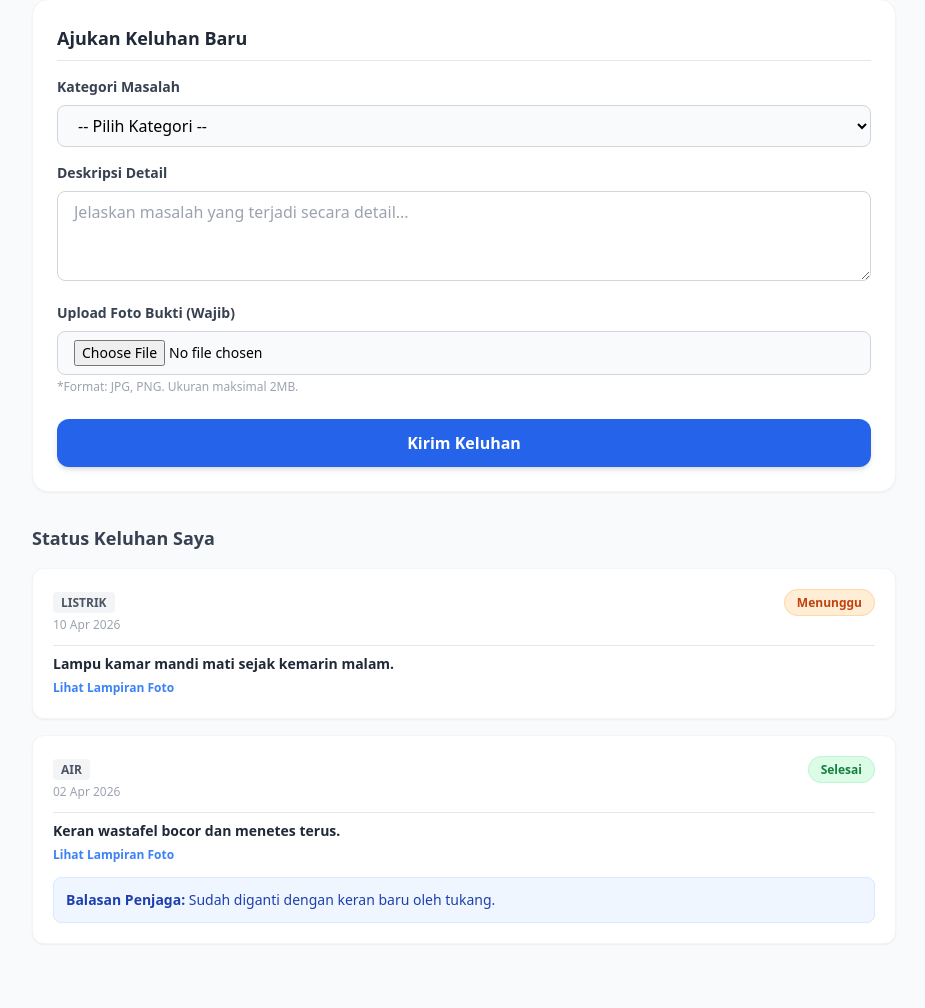
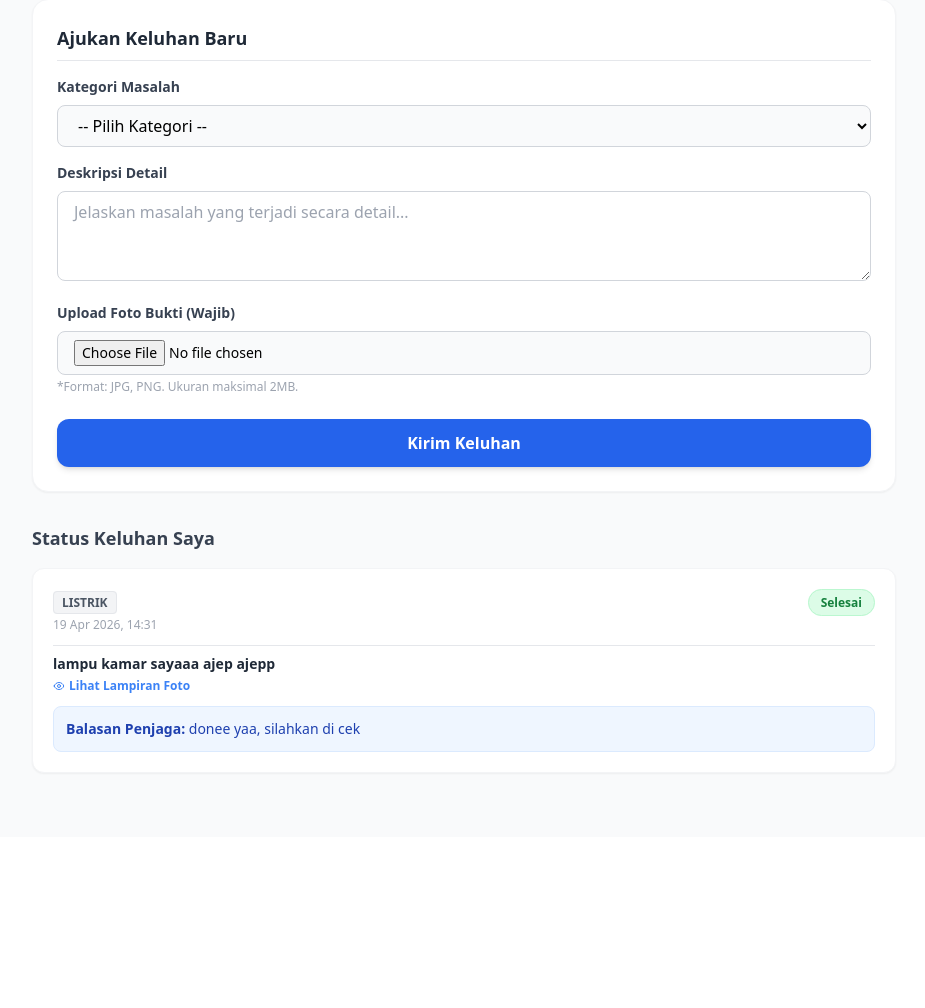
Before and after one commit to tasyakurmaulana/SISTEM-OPERASIONAL-KOSKITA, a PHP site: page /penghuni/keluhan_penghuni.php in a window 1280 px wide. Shown: the part 89-1097 px from the top of the page, without its empty margins (176-1101 px from the left). After the commit the page ends 863 px from the top, so only its background shows below. Run offline with PHP 8.4, Linux system fonts and the light colour scheme; a user stored in the database is signed in; data comes from the database, SQL or seed files in the repository; some libraries are stand-ins or nearby versions.

Commit message:
Update keluhan_penghuni.php

```diff
--- a/penghuni/keluhan_penghuni.php
+++ b/penghuni/keluhan_penghuni.php
@@ -1,20 +1,68 @@
 <?php
 session_start();
+require '../koneksi.php';
+
 if (!isset($_SESSION['id_user']) || $_SESSION['role'] !== 'penghuni') {
     header("Location: ../login.php"); exit;
 }
 
-// Simulasi Data Riwayat Keluhan (PBI-34)
-$riwayat_keluhan = [
-    ['id' => 'KLH-002', 'kategori' => 'Listrik', 'tgl' => '10 Apr 2026', 'deskripsi' => 'Lampu kamar mandi mati sejak kemarin malam.', 'status' => 'Menunggu', 'tanggapan' => ''],
-    ['id' => 'KLH-001', 'kategori' => 'Air', 'tgl' => '02 Apr 2026', 'deskripsi' => 'Keran wastafel bocor dan menetes terus.', 'status' => 'Selesai', 'tanggapan' => 'Sudah diganti dengan keran baru oleh tukang.']
-];
+$id_user = $_SESSION['id_user'];
+
+$query_penghuni = $conn->query("SELECT id_penghuni FROM penghuni WHERE id_user = '$id_user'");
+$id_penghuni = ($query_penghuni->num_rows > 0) ? $query_penghuni->fetch_assoc()['id_penghuni'] : 0;
 
 $pesan_sukses = "";
+$pesan_error = "";
+
 if ($_SERVER['REQUEST_METHOD'] === 'POST') {
-    // Simulasi PBI-32 & PBI-33 (Upload Foto & Insert Data)
-    $pesan_sukses = "Keluhan berhasil dikirim. Penjaga kos akan segera memprosesnya!";
+    $kategori = $conn->real_escape_string($_POST['kategori']);
+    $deskripsi = $conn->real_escape_string($_POST['deskripsi']);
+
+    $target_dir = "../uploads/keluhan/";
+    if (!file_exists($target_dir)) {
+        mkdir($target_dir, 0777, true);
     }
+
+    $file_name = $_FILES["foto_bukti"]["name"];
+    $file_tmp = $_FILES["foto_bukti"]["tmp_name"];
+    $file_size = $_FILES["foto_bukti"]["size"];
+    $file_error = $_FILES["foto_bukti"]["error"];
+
+    $ext = strtolower(pathinfo($file_name, PATHINFO_EXTENSION));
+    $allowed_ext = ['jpg', 'jpeg', 'png'];
+
+    if ($file_error === 0) {
+        if (in_array($ext, $allowed_ext)) {
+            if ($file_size <= 2097152) {
+
+                $new_file_name = "keluhan_" . $id_penghuni . "_" . time() . "." . $ext;
+                $target_file = $target_dir . $new_file_name;
+
+                if (move_uploaded_file($file_tmp, $target_file)) {
+                    $stmt = $conn->prepare("INSERT INTO keluhan (id_penghuni, kategori, deskripsi, foto_bukti, status) VALUES (?, ?, ?, ?, 'Menunggu')");
+                    $stmt->bind_param("isss", $id_penghuni, $kategori, $deskripsi, $new_file_name);
+
+                    if ($stmt->execute()) {
+                        $pesan_sukses = "Keluhan berhasil dikirim! Penjaga kos akan segera memprosesnya.";
+                    } else {
+                        $pesan_error = "Gagal menyimpan keluhan ke database.";
+                    }
+                } else {
+                    $pesan_error = "Gagal mengunggah foto ke server.";
+                }
+            } else {
+                $pesan_error = "Ukuran foto terlalu besar. Maksimal 2MB.";
+            }
+        } else {
+            $pesan_error = "Format foto tidak didukung. Gunakan JPG atau PNG.";
+        }
+    } else {
+        $pesan_error = "Terjadi kesalahan saat memilih foto.";
+    }
+}
+
+
+$query_riwayat = $conn->query("SELECT * FROM keluhan WHERE id_penghuni = '$id_penghuni' ORDER BY tanggal_pengajuan DESC");
 ?>
 
 <!DOCTYPE html>
@@ -26,7 +74,7 @@ if ($_SERVER['REQUEST_METHOD'] === 'POST') {
 <body class="bg-gray-50 font-sans pb-10">
     <nav class="bg-blue-600 text-white shadow-md sticky top-0 z-50">
         <div class="max-w-4xl mx-auto px-4 py-3 flex items-center">
-            <a href="javascript:history.back()" class="mr-4 hover:bg-blue-700 p-2 rounded-full transition"><svg class="w-6 h-6" fill="none" stroke="currentColor" viewBox="0 0 24 24"><path stroke-linecap="round" stroke-linejoin="round" stroke-width="2" d="M10 19l-7-7m0 0l7-7m-7 7h18"></path></svg></a>
+            <a href="dashboard_penghuni.php" class="mr-4 hover:bg-blue-700 p-2 rounded-full transition"><svg class="w-6 h-6" fill="none" stroke="currentColor" viewBox="0 0 24 24"><path stroke-linecap="round" stroke-linejoin="round" stroke-width="2" d="M10 19l-7-7m0 0l7-7m-7 7h18"></path></svg></a>
             <div class="font-bold text-lg">Pusat Bantuan & Keluhan</div>
         </div>
     </nav>
@@ -39,6 +87,12 @@ if ($_SERVER['REQUEST_METHOD'] === 'POST') {
         </div>
         <?php endif; ?>
 
+        <?php if($pesan_error): ?>
+        <div class="bg-red-100 border-l-4 border-red-500 text-red-700 p-4 mb-6 rounded shadow-sm font-semibold text-sm">
+            <?php echo $pesan_error; ?>
+        </div>
+        <?php endif; ?>
+
         <div class="bg-white rounded-2xl shadow-sm border border-gray-100 p-6 mb-8">
             <h2 class="text-lg font-bold text-gray-800 border-b pb-2 mb-4">Ajukan Keluhan Baru</h2>
             <form method="POST" enctype="multipart/form-data">
@@ -46,7 +100,7 @@ if ($_SERVER['REQUEST_METHOD'] === 'POST') {
                 <div class="mb-4">
                     <label class="block text-sm font-bold text-gray-700 mb-2">Kategori Masalah</label>
                     <select name="kategori" class="w-full border border-gray-300 rounded-lg px-4 py-2 bg-gray-50 focus:ring-blue-500" required>
-                        <option value="">-- Pilih Kategori --</option>
+                        <option value="" disabled selected>-- Pilih Kategori --</option>
                         <option value="Air">Saluran Air / Ledeng</option>
                         <option value="Listrik">Listrik / Lampu</option>
                         <option value="Fasilitas">Fasilitas Kamar (Kasur, Lemari, dll)</option>
@@ -61,7 +115,7 @@ if ($_SERVER['REQUEST_METHOD'] === 'POST') {
 
                 <div class="mb-6">
                     <label class="block text-sm font-bold text-gray-700 mb-2">Upload Foto Bukti (Wajib)</label>
-                    <input type="file" name="foto_bukti" accept="image/*" class="w-full border border-gray-300 rounded-lg px-4 py-2 text-sm bg-gray-50" required>
+                    <input type="file" name="foto_bukti" accept="image/png, image/jpeg" class="w-full border border-gray-300 rounded-lg px-4 py-2 text-sm bg-gray-50 cursor-pointer" required>
                     <p class="text-xs text-gray-400 mt-1">*Format: JPG, PNG. Ukuran maksimal 2MB.</p>
                 </div>
 
@@ -71,12 +125,13 @@ if ($_SERVER['REQUEST_METHOD'] === 'POST') {
 
         <h3 class="text-lg font-bold text-gray-700 mb-4">Status Keluhan Saya</h3>
         <div class="space-y-4">
-            <?php foreach($riwayat_keluhan as $k): ?>
+            <?php if ($query_riwayat && $query_riwayat->num_rows > 0): ?>
+                <?php while($k = $query_riwayat->fetch_assoc()): ?>
                 <div class="bg-white rounded-xl shadow-sm border border-gray-100 p-5">
                     <div class="flex justify-between items-start mb-2">
                         <div>
-                        <span class="bg-gray-100 text-gray-600 px-2 py-0.5 rounded text-xs font-bold uppercase"><?php echo $k['kategori']; ?></span>
-                        <p class="text-xs text-gray-400 mt-1"><?php echo $k['tgl']; ?></p>
+                            <span class="bg-gray-100 text-gray-600 px-2 py-0.5 rounded text-xs font-bold uppercase border border-gray-200"><?php echo htmlspecialchars($k['kategori']); ?></span>
+                            <p class="text-xs text-gray-400 mt-1"><?php echo date('d M Y, H:i', strtotime($k['tanggal_pengajuan'])); ?></p>
                         </div>
                         <div>
                             <?php if($k['status'] == 'Selesai'): ?>
@@ -89,16 +144,25 @@ if ($_SERVER['REQUEST_METHOD'] === 'POST') {
                         </div>
                     </div>
 
-                <h4 class="font-bold text-gray-800 text-sm mt-3 border-t pt-2"><?php echo $k['deskripsi']; ?></h4>
-                <button onclick="alert('Membuka foto lampiran...')" class="text-xs text-blue-500 font-bold hover:underline mt-1">Lihat Lampiran Foto</button>
+                    <h4 class="font-bold text-gray-800 text-sm mt-3 border-t pt-2"><?php echo htmlspecialchars($k['deskripsi']); ?></h4>
 
-                <?php if($k['tanggapan']): ?>
+                    <a href="../uploads/keluhan/<?php echo htmlspecialchars($k['foto_bukti']); ?>" target="_blank" class="text-xs text-blue-500 font-bold hover:underline mt-1 inline-block flex items-center">
+                        <svg class="w-3 h-3 mr-1" fill="none" stroke="currentColor" viewBox="0 0 24 24"><path stroke-linecap="round" stroke-linejoin="round" stroke-width="2" d="M15 12a3 3 0 11-6 0 3 3 0 016 0z"></path><path stroke-linecap="round" stroke-linejoin="round" stroke-width="2" d="M2.458 12C3.732 7.943 7.523 5 12 5c4.478 0 8.268 2.943 9.542 7-1.274 4.057-5.064 7-9.542 7-4.477 0-8.268-2.943-9.542-7z"></path></svg>
+                        Lihat Lampiran Foto
+                    </a>
+
+                    <?php if(!empty($k['tanggapan_penjaga'])): ?>
                         <div class="mt-3 p-3 bg-blue-50 border border-blue-100 rounded-lg text-sm text-blue-800">
-                        <span class="font-bold">Balasan Penjaga:</span> <?php echo $k['tanggapan']; ?>
+                            <span class="font-bold">Balasan Penjaga:</span> <?php echo htmlspecialchars($k['tanggapan_penjaga']); ?>
                         </div>
                     <?php endif; ?>
                 </div>
-            <?php endforeach; ?>
+                <?php endwhile; ?>
+            <?php else: ?>
+                <div class="bg-white p-6 rounded-xl shadow-sm text-center border border-gray-100">
+                    <p class="text-gray-500 text-sm">Belum ada keluhan yang pernah kamu ajukan.</p>
+                </div>
+            <?php endif; ?>
         </div>
 
     </div>
```
Lines whose indentation alone changed are shown as unchanged.
